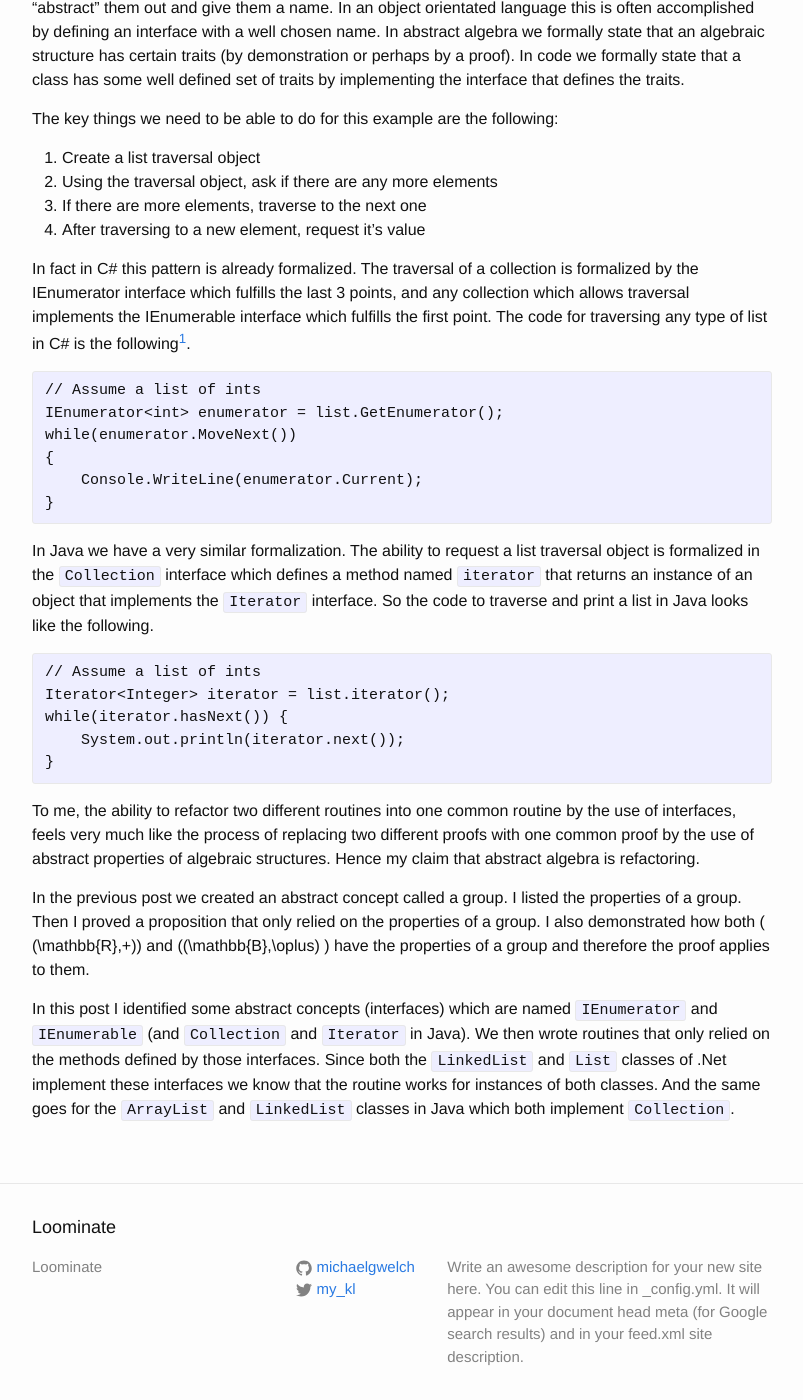
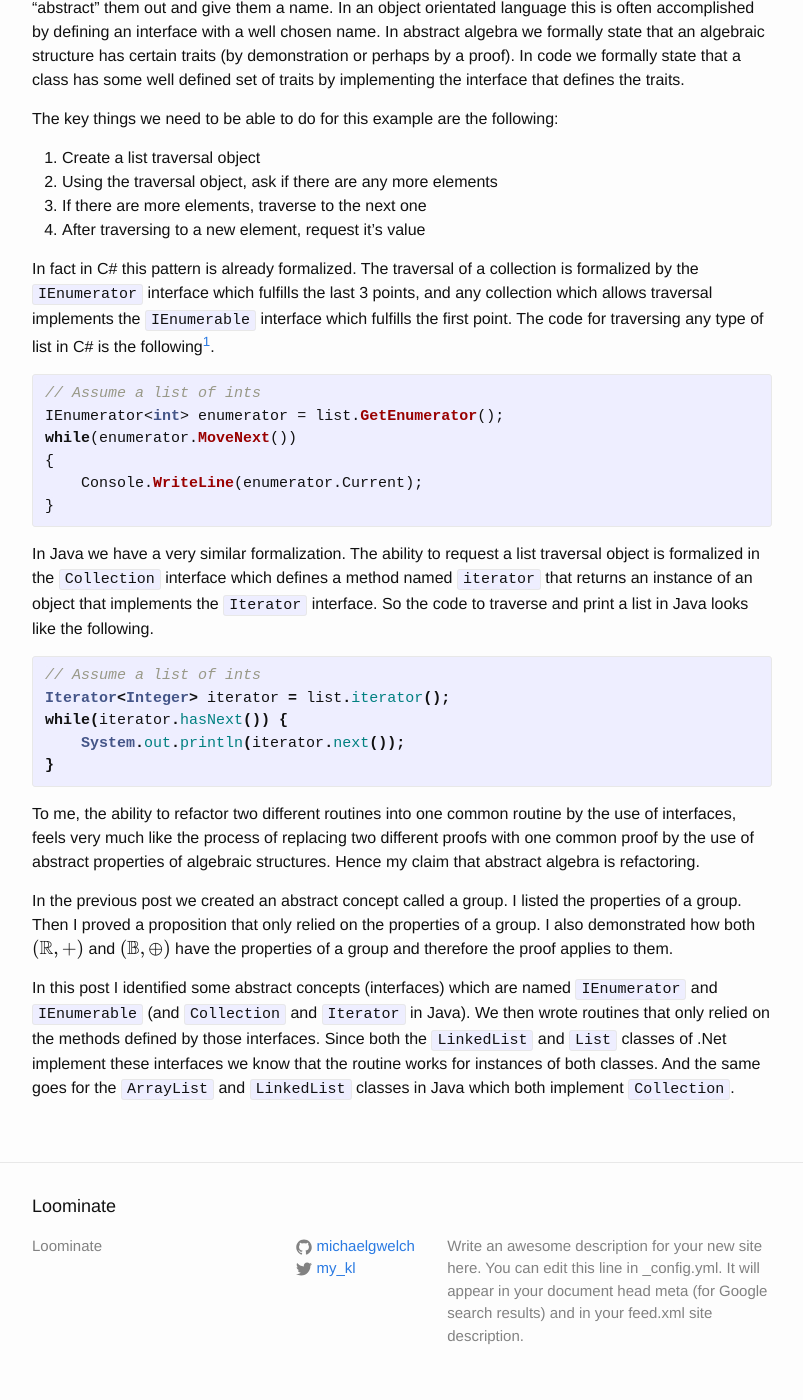
Before and after one commit to michaelgwelch/loominate.net, a Jekyll site: the page built from _posts/2012-03-10-abstract-algebra-is-refactoring.md, in a window 1280 px wide and 1400 px high, scrolled down 945 px. Shown: the whole window, without its empty margins (238-1041 px from the left). Built offline with Jekyll 4.4.1, drawn with Linux system fonts in a browser that asks for light colours; formulas are drawn with MathJax 3; some of the changed lines change nothing that is shown; some of the changed text lies outside the part shown.

Commit message:
Fix Abstract Algebra is Refactoring

```diff
--- a/_posts/2012-03-10-abstract-algebra-is-refactoring.md
+++ b/_posts/2012-03-10-abstract-algebra-is-refactoring.md
@@ -10,31 +10,33 @@ tags:
   - abstract algebra
   - refactoring
 ---
-In my previous [post][1] I presented a little introduction to abstract algebra. The easiest way for me to explain abstract algebra to a software developer is that it&#8217;s a lot like refactoring.
+In my previous [post][1] I presented a little introduction to abstract algebra. The easiest way for me to explain abstract algebra to a software developer is that it's a lot like refactoring.
 <!--more-->
 
 
 What do I mean by this? Well in my last post I proved two propositions that looked very similar. However, initially, the two proofs were completely different. By stepping back and looking at what the two algebraic structures had in common I was able to demonstrate one proof that applied to both propositions.
 
-Maybe, it&#8217;s just me (or maybe this is a well known concept in the world of tenured mathematicians and computer scientists) but this feels an awful lot like the process a developer uses when he&#8217;s refactoring to remove duplicated code or refactoring to generalize some concept.
+Maybe, it's just me (or maybe this is a well known concept in the world of tenured mathematicians and computer scientists) but this feels an awful lot like the process a developer uses when he's refactoring to remove duplicated code or refactoring to generalize some concept.
 
-Let&#8217;s assume that I want to print out the elements of two lists. The first list is a linked list so the psuedocode looks something like this:
+Let's assume that I want to print out the elements of two lists. The first list is a linked list so the psuedocode looks something like this:
 
-<pre class="brush: plain; title: ; notranslate" title="">node = list.FirstNode;
+{% highlight csharp %}
+node = list.FirstNode;
 while (node != null)
 {
     print node.Data;
     node = node.Next;
 }
-</pre>
+{% endhighlight %}
 
 The second list is an array based list and so the psuedocode looks something like this:
 
-<pre class="brush: plain; title: ; notranslate" title="">for (int i = 0; i &lt; list.Count; i++)
+{% highlight csharp %}
+for (int i = 0; i < list.Count; i++)
 {
     print list[i]
 }
-</pre>
+{% endhighlight %}
 
 The two examples are close enough for us to realize there is a pattern. We are visiting each element in the list one time and in some order appropriate for the list. And for each element in the list we print its value.
 
@@ -45,30 +47,32 @@ The key things we need to be able to do for this example are the following:
   1. Create a list traversal object
   2. Using the traversal object, ask if there are any more elements
   3. If there are more elements, traverse to the next one
-  4. After traversing to a new element, request it&#8217;s value
+  4. After traversing to a new element, request it's value
 
-In fact in C# this pattern is already formalized. The traversal of a collection is formalized by the IEnumerator interface which fulfills the last 3 points, and any collection which allows traversal implements the IEnumerable interface which fulfills the first point. The code for traversing any type of list in C# is the following<sup class='footnote'><a href='http://loominate.net/2012/03/10/abstract-algebra-is-refactoring/#fn-124-1' id='fnref-124-1' onclick='return fdfootnote_show(124)'>1</a></sup>.
+In fact in C# this pattern is already formalized. The traversal of a collection is formalized by the `IEnumerator` interface which fulfills the last 3 points, and any collection which allows traversal implements the `IEnumerable` interface which fulfills the first point. The code for traversing any type of list in C# is the following<sup class='footnote'><a href='http://loominate.net/2012/03/10/abstract-algebra-is-refactoring/#fn-124-1' id='fnref-124-1' onclick='return fdfootnote_show(124)'>1</a></sup>.
 
-<pre class="brush: csharp; title: ; notranslate" title="">// Assume a list of ints
-IEnumerator&lt;int&gt; enumerator = list.GetEnumerator();
+{% highlight csharp %}
+// Assume a list of ints
+IEnumerator<int> enumerator = list.GetEnumerator();
 while(enumerator.MoveNext())
 {
     Console.WriteLine(enumerator.Current);
 }
-</pre>
+{% endhighlight %}
 
 In Java we have a very similar formalization. The ability to request a list traversal object is formalized in the `Collection` interface which defines a method named `iterator` that returns an instance of an object that implements the `Iterator` interface. So the code to traverse and print a list in Java looks like the following.
 
-<pre class="brush: java; title: ; notranslate" title="">// Assume a list of ints
-Iterator&lt;Integer&gt; iterator = list.iterator();
+{% highlight java %}
+// Assume a list of ints
+Iterator<Integer> iterator = list.iterator();
 while(iterator.hasNext()) {
     System.out.println(iterator.next());
 }
-</pre>
+{% endhighlight %}
 
 To me, the ability to refactor two different routines into one common routine by the use of interfaces, feels very much like the process of replacing two different proofs with one common proof by the use of abstract properties of algebraic structures. Hence my claim that abstract algebra is refactoring.
 
-In the previous post we created an abstract concept called a group. I listed the properties of a group. Then I proved a proposition that only relied on the properties of a group. I also demonstrated how both \( (\mathbb{R},+)\) and \((\mathbb{B},\oplus) \) have the properties of a group and therefore the proof applies to them.
+In the previous post we created an abstract concept called a group. I listed the properties of a group. Then I proved a proposition that only relied on the properties of a group. I also demonstrated how both $$ (\mathbb{R},+)$$ and $$(\mathbb{B},\oplus) $$ have the properties of a group and therefore the proof applies to them.
 
 In this post I identified some abstract concepts (interfaces) which are named `IEnumerator` and `IEnumerable` (and `Collection` and `Iterator` in Java). We then wrote routines that only relied on the methods defined by those interfaces. Since both the `LinkedList` and `List` classes of .Net implement these interfaces we know that the routine works for instances of both classes. And the same goes for the `ArrayList` and `LinkedList` classes in Java which both implement `Collection`.
 
```
